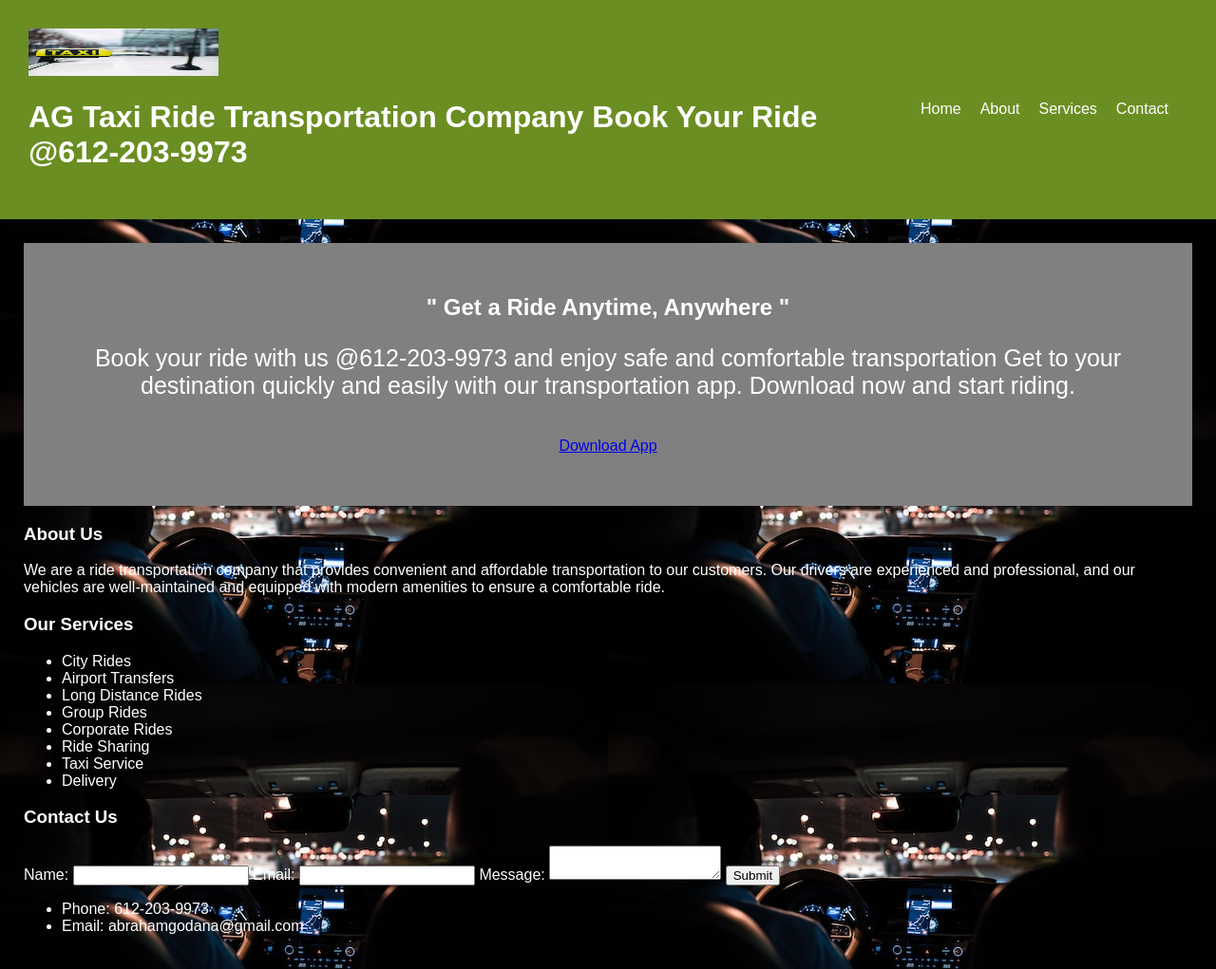
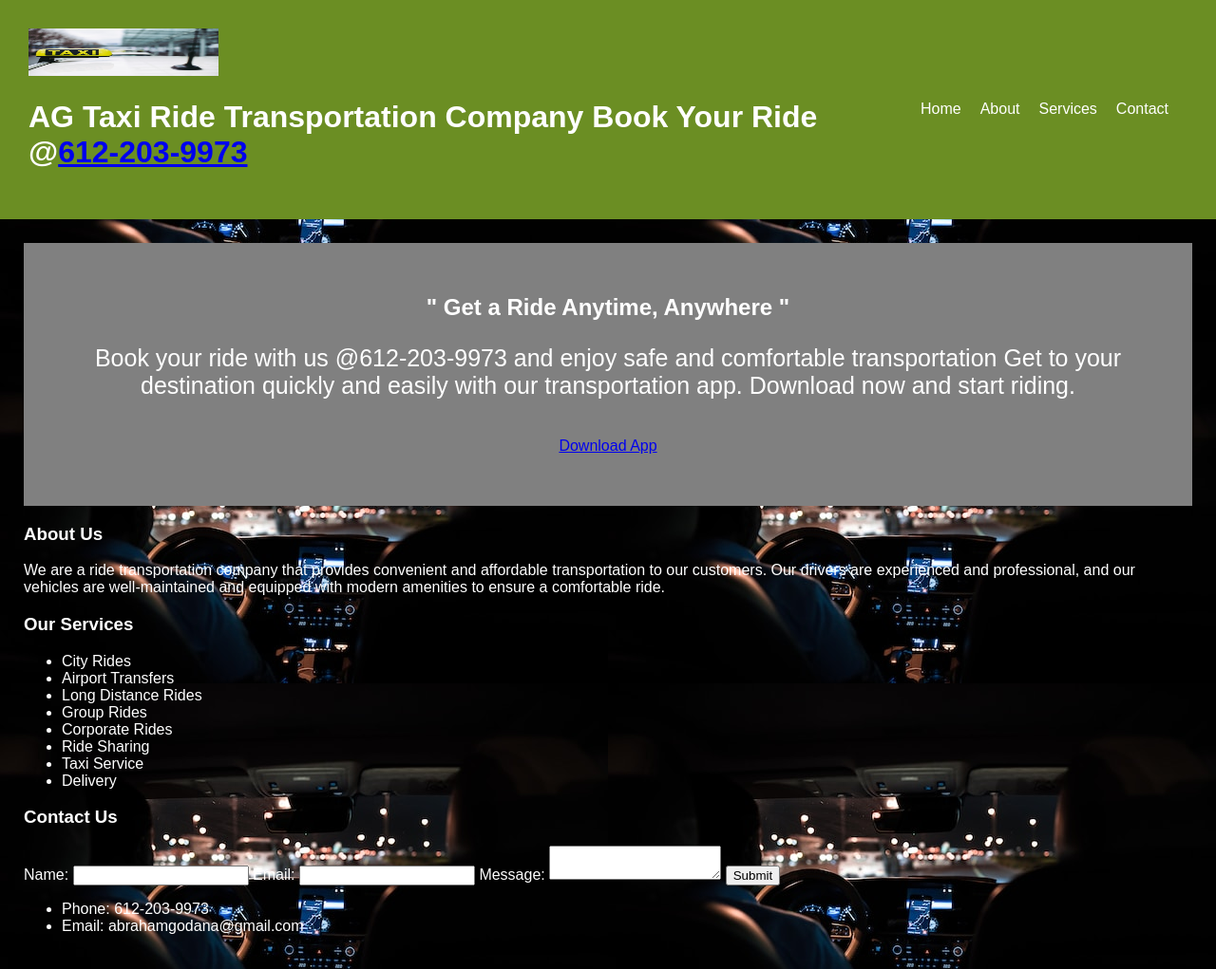
Before and after one commit to abrahagodana/AGTAXIRIDE-WEBSITE, a plain HTML site: page index.html in a window 1280 px wide. Shown: the top 1021 px of the page at 95% size. Drawn offline with Linux system fonts and the light colour scheme; files whose address does not match are found by name.

Commit message:
Update index.html

```diff
--- a/index.html
+++ b/index.html
@@ -12,7 +12,7 @@
 	<header>
 		<div class="logo">
 			<img src="img/taxi2.jpg" alt=" AG Ride Transportation Company ">
-			<h1> AG Taxi Ride Transportation Company Book Your Ride @612-203-9973</h1>
+			<h1> AG Taxi Ride Transportation Company Book Your Ride @<span class="badge"><span class="glyphicon glyphicon-earphone"></span></span><a href="tel:612-203-9973">612-203-9973</a></h1></h1>
 		</div>
 		<nav>
 			<ul>
```
